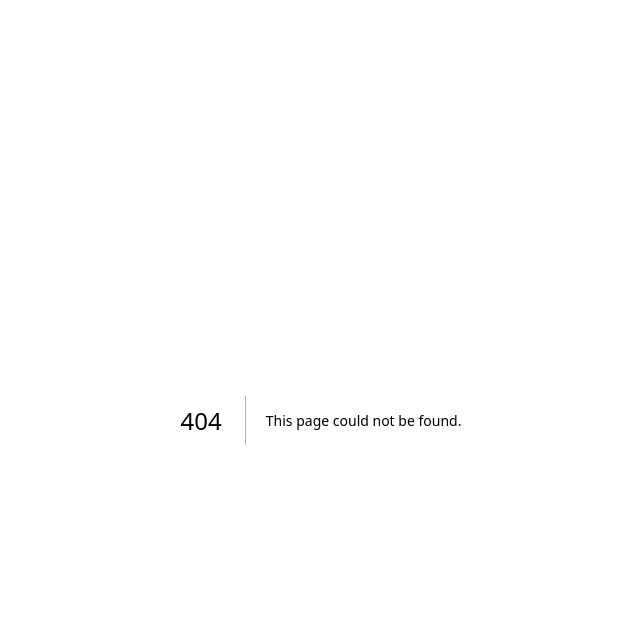
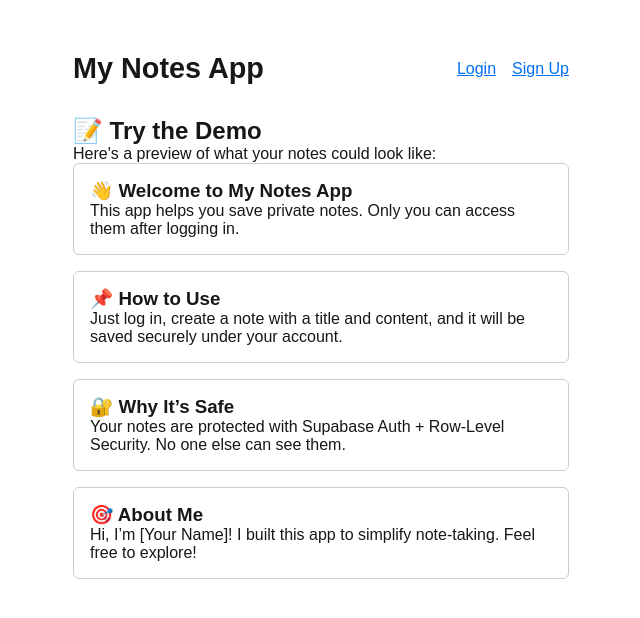
Before and after one commit to ajayshsh7/Supabase-notes-app, a Next.js app: page /landing in a window 1280 px wide. Before the commit this address had no page. Shown: the top 618 px of the page, without its empty margins (319-959 px from the left). Built offline with nearby package versions, Linux system fonts and the light colour scheme.

Commit message:
adding landing page

```diff
--- /dev/null
+++ b/src/app/landing/landing.module.css
@@ -0,0 +1,43 @@
+.container {
+  max-width: 700px;
+  margin: auto;
+  padding: 2rem;
+}
+
+.header {
+  display: flex;
+  justify-content: space-between;
+  align-items: center;
+}
+
+.logo {
+  font-size: 1.8rem;
+  font-weight: bold;
+}
+
+.actions {
+  display: flex;
+  gap: 1rem;
+}
+
+.link {
+  text-decoration: underline;
+  color: #0070f3;
+  font-weight: 500;
+}
+
+.notesSection {
+  margin-top: 2rem;
+}
+
+.noteList {
+  list-style: none;
+  padding: 0;
+}
+
+.noteItem {
+  padding: 1rem;
+  border: 1px solid #ccc;
+  margin-bottom: 1rem;
+  border-radius: 6px;
+}
--- /dev/null
+++ b/src/app/landing/page.tsx
@@ -0,0 +1,54 @@
+'use client'
+import styles from "./landing.module.css"
+import Link from 'next/link'
+
+const demoNotes = [
+  {
+    id: 1,
+    title: "👋 Welcome to My Notes App",
+    content: "This app helps you save private notes. Only you can access them after logging in.",
+  },
+  {
+    id: 2,
+    title: "📌 How to Use",
+    content: "Just log in, create a note with a title and content, and it will be saved securely under your account.",
+  },
+  {
+    id: 3,
+    title: "🔐 Why It’s Safe",
+    content: "Your notes are protected with Supabase Auth + Row-Level Security. No one else can see them.",
+  },
+  {
+    id: 4,
+    title: "🎯 About Me",
+    content: "Hi, I’m [Your Name]! I built this app to simplify note-taking. Feel free to explore!",
+  }
+]
+
+export default function LandingPage() {
+  return (
+    <div className={styles.container}>
+      <header className={styles.header}>
+        <h1 className={styles.logo}>My Notes App</h1>
+        <div className={styles.actions}>
+          <Link href="/login" className={styles.link}>Login</Link>
+          <Link href="/signup" className={styles.link}>Sign Up</Link>
+        </div>
+      </header>
+
+      <section className={styles.notesSection}>
+        <h2>📝 Try the Demo</h2>
+        <p>Here's a preview of what your notes could look like:</p>
+
+        <ul className={styles.noteList}>
+          {demoNotes.map(note => (
+            <li key={note.id} className={styles.noteItem}>
+              <h3>{note.title}</h3>
+              <p>{note.content}</p>
+            </li>
+          ))}
+        </ul>
+      </section>
+    </div>
+  )
+}
```
